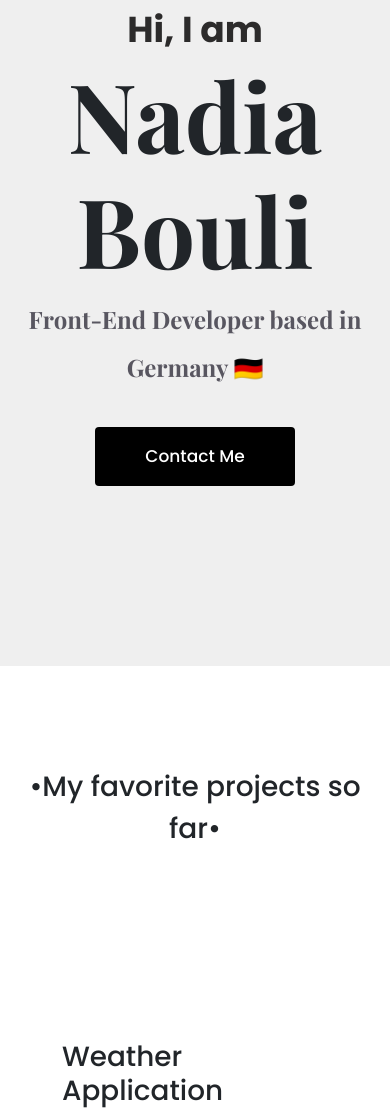
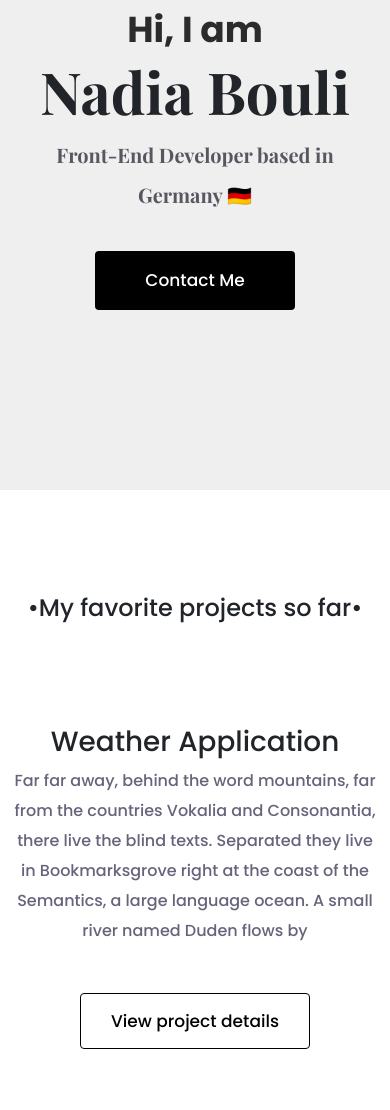
Before and after one commit to NadiasCodes/Responsive-Portfolio-Project-SheCodes, a plain HTML site: page index.html in a window 390 px wide. Shown: the part 157-1267 px from the top of the page. Drawn offline with nearby package versions, Linux system fonts and the light colour scheme.

Commit message:
added media queries for smaller screens, so my project is responsive to any type of res

```diff
--- a/src/style.css
+++ b/src/style.css
@@ -103,7 +103,18 @@ h2 {
 }
 
 @media (max-width: 992px) {
-  .name {
+  .homepage h1 {
+    font-size: 58px;
+  }
+
+  .homepage h2 {
     font-size: 20px;
   }
+  #header {
+    font-size: 24px;
+  }
+  .project-description {
+    padding: 0;
+    text-align: center;
+  }
 }
```
